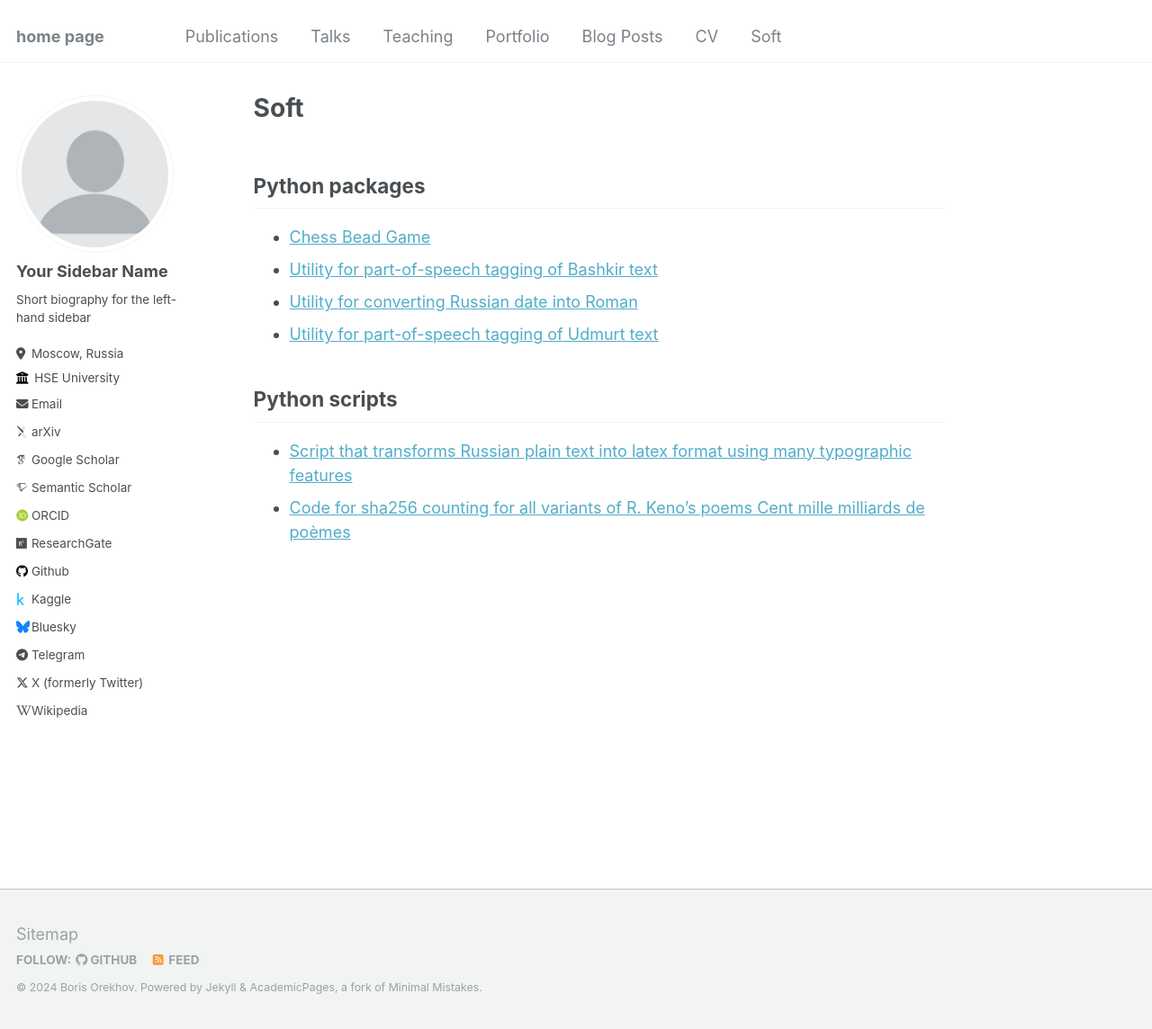
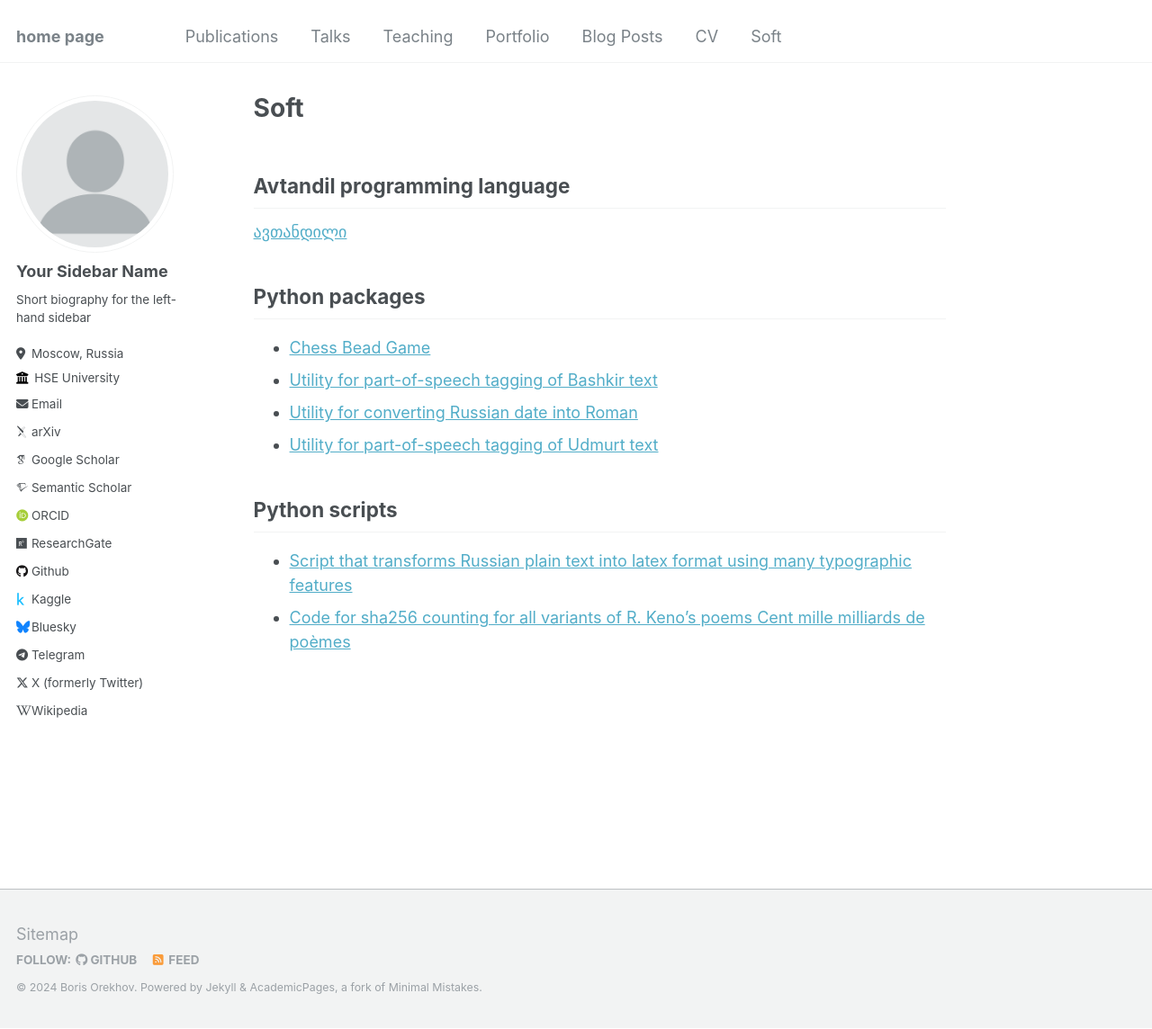
Before and after one commit to nevmenandr/homepage, a Jekyll site: the page built from _pages/code.md, in a window 1280 px wide and 1144 px high. Shown: the whole window at 90% size. Built offline with Jekyll 4.4.1, drawn with Linux system fonts in a browser that asks for light colours; some web fonts are replaced.

Commit message:
Update code.md

```diff
--- a/_pages/code.md
+++ b/_pages/code.md
@@ -6,6 +6,10 @@ redirect_from:
   - /cd/
   - /code.html
 ---
+
+## Avtandil programming language
+
+[ავთანდილი](https://github.com/nevmenandr/avtandil-programming-language/)
 
 ## Python packages
 
```
